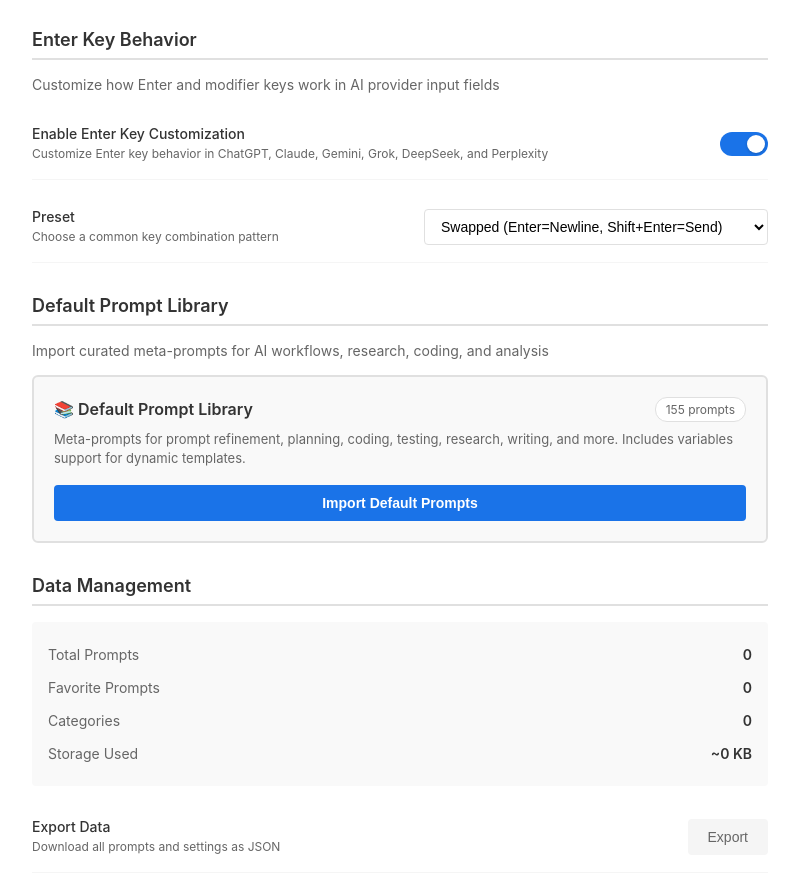
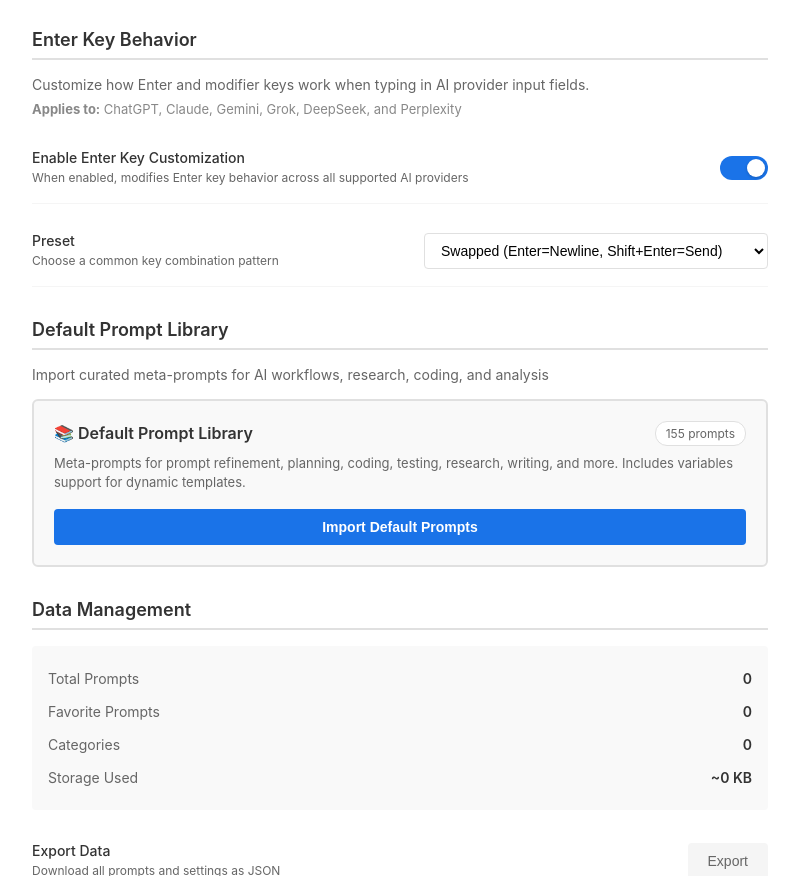
Before and after one commit to xiaolai/insidebar-ai, a website with bundled scripts: page options/options.html in a window 1280 px wide. Shown: the part 1171-2047 px from the top of the page, without its empty margins (240-1039 px from the left). Built offline with nearby package versions, Linux system fonts and the light colour scheme; some packages are replaced by stand-ins of ours.

Commit message:
Clarify which AI providers are affected by Enter key customization
Add explicit 'Applies to:' label listing all supported providers (ChatGPT, Claude, Gemini, Grok, DeepSeek, and Perplexity) at the top of the Enter Key Behavior settings section for better user clarity.

```diff
--- a/options/options.html
+++ b/options/options.html
@@ -133,15 +133,18 @@
       <!-- Enter Key Behavior Settings -->
       <section class="section">
         <h2 class="section-title">Enter Key Behavior</h2>
-        <p style="font-size: 14px; color: #666; margin-bottom: 16px;">
-          Customize how Enter and modifier keys work in AI provider input fields
+        <p style="font-size: 14px; color: #666; margin-bottom: 8px;">
+          Customize how Enter and modifier keys work when typing in AI provider input fields.
+        </p>
+        <p style="font-size: 13px; color: #888; margin-bottom: 16px;">
+          <strong>Applies to:</strong> ChatGPT, Claude, Gemini, Grok, DeepSeek, and Perplexity
         </p>
 
         <div class="setting-item">
           <div class="setting-info">
             <div class="setting-label">Enable Enter Key Customization</div>
             <div class="setting-description">
-              Customize Enter key behavior in ChatGPT, Claude, Gemini, Grok, DeepSeek, and Perplexity
+              When enabled, modifies Enter key behavior across all supported AI providers
             </div>
           </div>
           <div class="setting-control">
```
